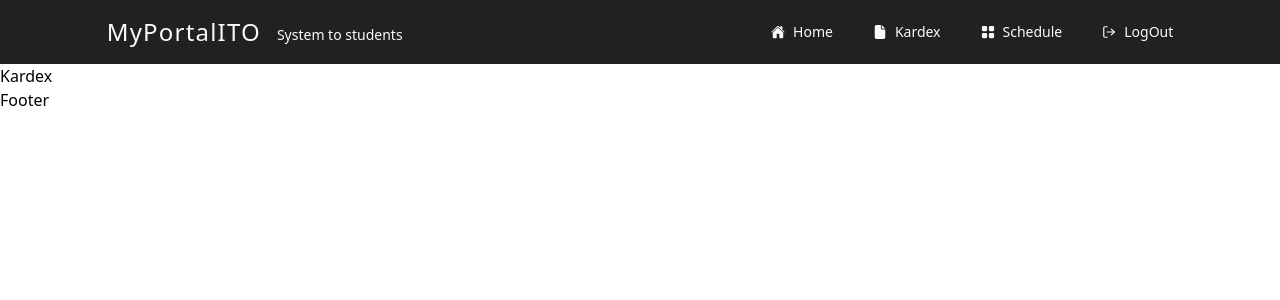
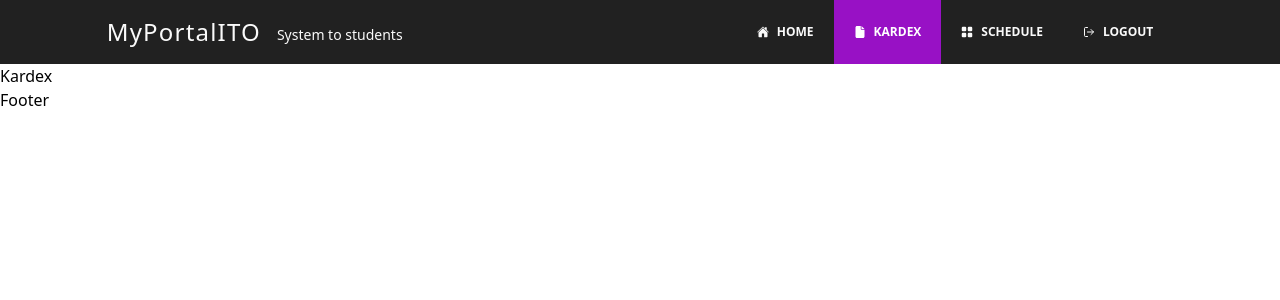
Before and after one commit to Chencho34/my-portalito, a React (Vite) app: page /kardex in a window 1280 px wide. Shown: the top 300 px of the page. Built offline with nearby package versions, Linux system fonts and the light colour scheme.

Commit message:
UPDATE: components

```diff
--- a/src/components/index.ts
+++ b/src/components/index.ts
@@ -1,7 +1,9 @@
 import Footer from './footer/Footer'
+import Input from './input/Input'
 import Nav from './nav/Nav'
 
 export {
   Nav,
-  Footer
+  Footer,
+  Input
 }
--- /dev/null
+++ b/src/components/input/Input.tsx
@@ -0,0 +1,22 @@
+interface InputProps {
+  id: string;
+  name: string;
+  value: string;
+  placeholder?: string;
+  type: 'text' | 'email' | 'password' | 'number';
+  onChange?: () => void;
+}
+
+export default function Input({ id, name, value, placeholder, type, onChange }: InputProps): JSX.Element {
+  return (
+    <input
+      className='h-10 w-full rounded-md border px-3 py-2 text-sm  focus-visible:outline-none focus-visible:ring-2'
+      id={id}
+      name={name}
+      value={value}
+      type={type}
+      placeholder={placeholder}
+      onChange={onChange}
+    />
+  )
+}
--- a/src/components/nav/Nav.tsx
+++ b/src/components/nav/Nav.tsx
@@ -1,43 +1,12 @@
+import { NavItems, NavLogo } from './index.ts'
 
-import { IoHome } from 'react-icons/io5'
-import { BsFillGridFill } from 'react-icons/bs'
-import { LuLogOut } from 'react-icons/lu'
-import { FaFile } from 'react-icons/fa6'
-import { Link, NavLink } from 'react-router-dom'
-
-interface Path {
-  path: string;
-  item: string;
-  icon: JSX.Element;
-}
-
-const paths: Path[] = [
-  { path: '/', item: 'Home', icon: <IoHome /> },
-  { path: 'kardex', item: 'Kardex', icon: <FaFile /> },
-  { path: 'schedule', item: 'Schedule', icon: <BsFillGridFill /> },
-  { path: 'login', item: 'LogOut', icon: <LuLogOut /> },
-]
-
-export default function Nav() {
+export default function Nav (): JSX.Element {
   return (
     <nav className='w-full h-16 bg-[#212121]'>
       <section className='flex items-center justify-between w-10/12 h-full mx-auto max-w-7xl'>
-        <article className='flex items-center gap-4 text-[#fafafa] space-y-1.5'>
-          <Link to='/' className='text-2xl font-medium tracking-wider leading-none'>MyPortalITO</Link>
-          <p className='text-sm font-thin'>System to students</p>
-        </article>
-        <ul className='flex gap-10'>
-          {
-            paths.map(({ icon, item, path }, index) => (
-              <li key={index}>
-                <NavLink to={path} className='flex items-center gap-2 text-sm font-normal text-[#fafafa]'>
-                  {icon}
-                  {item}
-                </NavLink>
-              </li>
-            ))
-          }
-        </ul>
+        <NavLogo />
+        <NavItems />
+        <h1 className='text-white md:hidden block'>Menu</h1>
       </section>
     </nav>
   )
--- /dev/null
+++ b/src/components/nav/index.ts
@@ -0,0 +1,9 @@
+import NavItem from './navItem/NavItem'
+import NavItems from './navItems/NavItems'
+import NavLogo from './navLogo/NavLogo'
+
+export {
+  NavItems,
+  NavItem,
+  NavLogo
+}
--- /dev/null
+++ b/src/components/nav/navItem/NavItem.tsx
@@ -0,0 +1,24 @@
+import { NavLink } from 'react-router-dom'
+
+interface PathProps {
+  path: string;
+  item: string;
+  icon: JSX.Element;
+}
+
+export default function NavItem({ path, icon, item }: PathProps): JSX.Element {
+  return (
+    <li className='h-full flex'>
+      <NavLink
+        to={path}
+        className={({ isActive }) => `flex items-center gap-2 text-xs font-semibold uppercase  px-5 text-[#fafafa] transition-colors ${
+            isActive ? 'text-white h-full bg-[#9811c5]' : ''
+          }`
+        }
+      >
+        {icon}
+        {item}
+      </NavLink>
+    </li>
+  )
+}
--- a/src/components/nav/navItems/NavItems.tsx
+++ b/src/components/nav/navItems/NavItems.tsx
@@ -1,8 +1,30 @@
+import { BsFillGridFill } from 'react-icons/bs'
+import { FaFile } from 'react-icons/fa6'
+import { IoHome } from 'react-icons/io5'
+import { LuLogOut } from 'react-icons/lu'
+import { NavItem } from '../index.ts'
 
-export default function NavItems() {
+interface Path {
+  path: string;
+  item: string;
+  icon: JSX.Element;
+}
+
+const paths: Path[] = [
+  { path: '/', item: 'Home', icon: <IoHome /> },
+  { path: 'kardex', item: 'Kardex', icon: <FaFile /> },
+  { path: 'schedule', item: 'Schedule', icon: <BsFillGridFill /> },
+  { path: 'login', item: 'LogOut', icon: <LuLogOut /> },
+]
+
+export default function NavItems (): JSX.Element {
   return (
-    <div>
-      items
-    </div>
+    <ul className='hidden md:flex h-full items'>
+      {
+        paths.map(({ icon, item, path }, index) => (
+          <NavItem key={index} icon={icon} item={item} path={path}/>
+        ))
+      }
+    </ul>
   )
 }
--- /dev/null
+++ b/src/components/nav/navLogo/NavLogo.tsx
@@ -0,0 +1,10 @@
+import { Link } from 'react-router-dom'
+
+export default function NavLogo (): JSX.Element {
+  return (
+    <article className='flex items-center gap-4 text-[#fafafa] space-y-1.5'>
+      <Link to='/' className='text-2xl font-medium tracking-wider leading-none'>MyPortalITO</Link>
+      <p className='hidden lg:block text-sm font-thin'>System to students</p>
+    </article>
+  )
+}
--- /dev/null
+++ b/src/components/wrapper/Wrapper.tsx
@@ -0,0 +1,8 @@
+
+interface WrapperProps {
+  children: React.ReactNode;
+}
+
+export default function Wrapper ({ children }: WrapperProps): JSX.Element {
+  return <main className=''>{children}</main>
+}
--- a/src/pages/login/Login.tsx
+++ b/src/pages/login/Login.tsx
@@ -1,8 +1,37 @@
+import { FaLock, FaUser } from 'react-icons/fa6'
+import { LuLogIn } from 'react-icons/lu'
+import { Input } from '../../components'
 
-export default function Login() {
+export default function Login(): JSX.Element {
   return (
-    <div>
-
-    </div>
+    <main className='grid grid-flow-row grid-cols-12 h-screen'>
+      <article className='col-span-4 bg-cyan-600' style={{
+        backgroundImage: 'url(https://images.unsplash.com/photo-1606761568499-6d2451b23c66?q=80&w=1374&auto=format&fit=crop&ixlib=rb-4.0.3&ixid=M3wxMjA3fDB8MHxwaG90by1wYWdlfHx8fGVufDB8fHx8fA%3D%3D)'
+      }}>
+        hola
+      </article>
+      <article className='grid place-items-center col-span-8 bg-slate-200'>
+        {/* <nav></nav> */}
+        <form className='flex flex-col gap-6 bg-white rounded-lg shadow-lg p-8 w-full max-w-xs'>
+          <h2 className='text-4xl font-bold text-center mb-4 text-[#212121]'>Login</h2>
+          <label className='relative flex items-center' htmlFor='username'>
+            <Input id='username' name='username' type='text' placeholder='Username' value='' />
+            <FaUser className='absolute right-3' size={14} color='#212121' />
+          </label>
+          <label className='relative flex items-center' htmlFor='password'>
+            <Input id='password' name='password' type='password' placeholder='Password' value='' />
+            <FaLock className='absolute right-3' size={14} color='#212121' />
+          </label>
+          <a className='text-sm text-blue-500 hover:text-blue-700 dark:text-blue-400 ml-2 w-max' href='#'>
+            Forgot your password?
+          </a>
+          <button
+            className='text-[#fafafa] flex items-center justify-center gap-3 rounded-md text-sm font-medium transition-colors bg-[#26418f] h-10 px-4 py-2 w-full hover:bg-[#212121]' type='submit'>
+            Log In <LuLogIn size={14} />
+          </button>
+        </form>
+        {/* <footer></footer> */}
+      </article>
+    </main>
   )
 }
```
